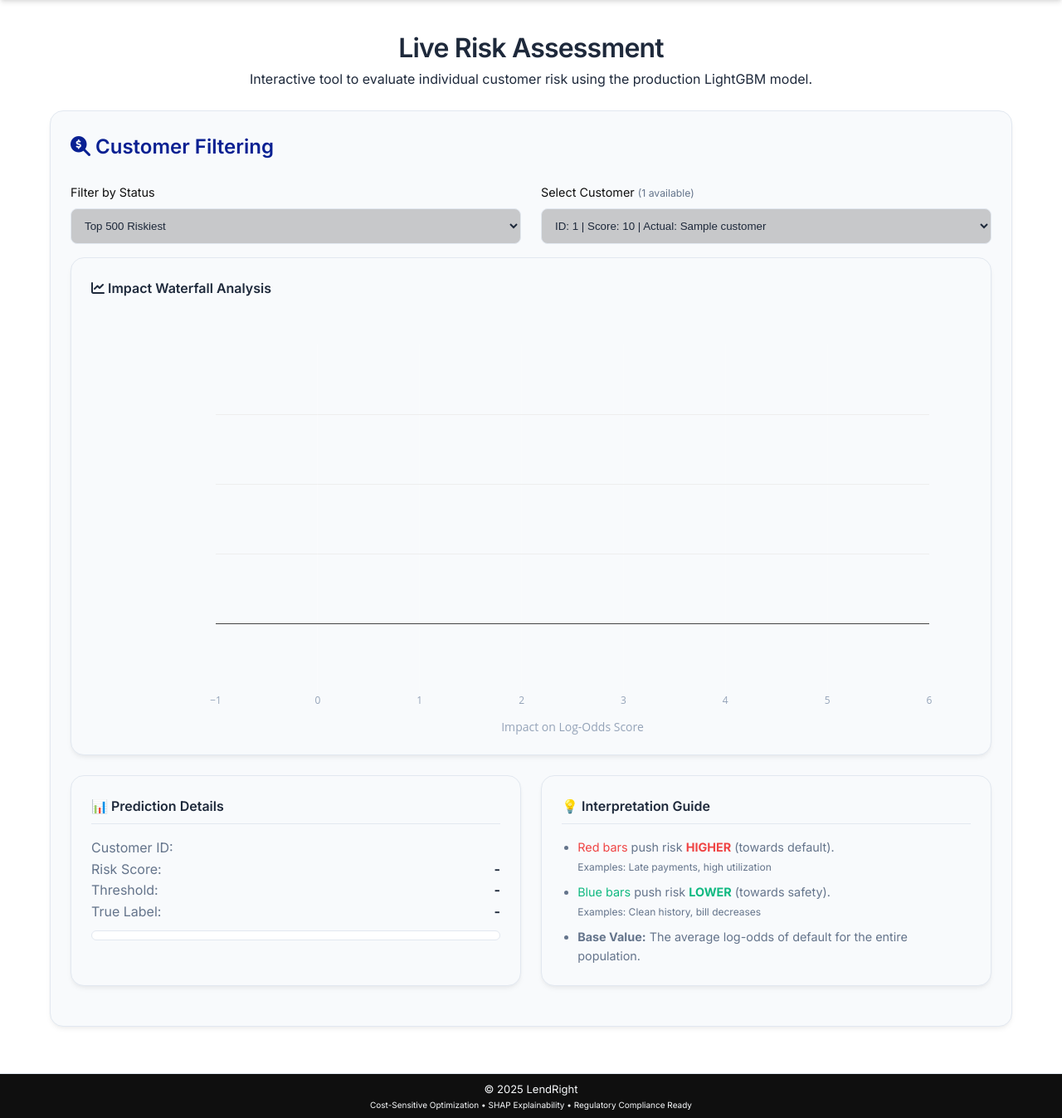
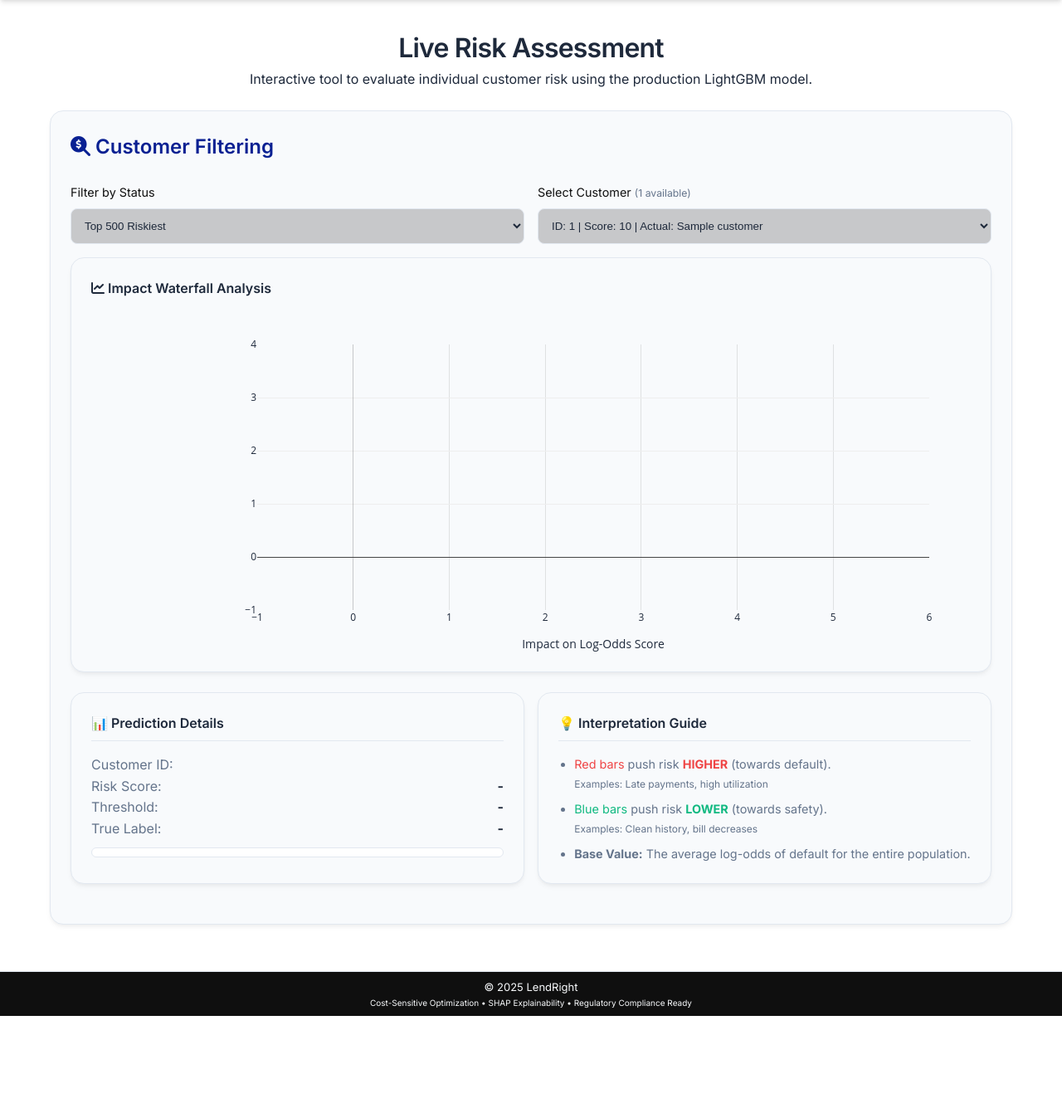
Before and after one commit to ying-jeanne/Business_Analytics, a Flask app: template II/templates/live.html in a window 1280 px wide. Shown: the part 64-1411 px from the top of the page at 83% size. After the commit the page ends 1288 px from the top, so only its background shows below. Run offline with Flask 3, Linux system fonts and the light colour scheme; the template is opened without the code that fills it: most values are stand-ins (such as "Sample title", 1, 10 or a date in 2020); some libraries are stand-ins or nearby versions.

Commit message:
push the latest version

```diff
--- a/II/static/css/style.css
+++ b/II/static/css/style.css
@@ -495,7 +495,7 @@ footer {
 .grid-2 {
     display: grid;
     grid-template-columns: 1fr 1fr;
-    gap: 1.5rem;
+    gap: 1rem;
 }
 
 .grid-3-1 {
--- a/II/templates/live.html
+++ b/II/templates/live.html
@@ -51,7 +51,9 @@
         <div id="loading" class="text-center p-4" style="display: none;">
             <i class="fas fa-circle-notch fa-spin fa-2x text-accent"></i>
         </div>
-        <div id="shap-plot" style="min-height: 500px;"></div>
+        <div style="overflow-x: auto;">
+            <div id="shap-plot" style="min-height: 400px; min-width: 600px;"></div>
+        </div>
     </div>
 
     <div class="grid-2">
@@ -173,7 +175,7 @@
                     textfont: {
                         family: 'Inter, sans-serif',
                         size: 12,
-                        color: '#94a3b8' // text-secondary
+                        color: '#1e293b' // text-primary
                     },
                     connector: {
                         line: {
@@ -207,21 +209,21 @@
                     showlegend: false,
                     xaxis: {
                         title: 'Impact on Log-Odds Score',
-                        gridcolor: 'rgba(255,255,255,0.1)',
-                        zerolinecolor: 'rgba(255,255,255,0.2)',
-                        tickfont: { color: '#94a3b8' },
-                        titlefont: { color: '#94a3b8' }
+                        gridcolor: 'rgba(0,0,0,0.1)',
+                        zerolinecolor: 'rgba(0,0,0,0.2)',
+                        tickfont: { color: '#1e293b' },
+                        titlefont: { color: '#1e293b' }
                     },
                     yaxis: {
                         automargin: true,
-                        tickfont: { color: '#f8fafc', size: 12 }, // Primary text color
+                        tickfont: { color: '#1e293b', size: 12 }, // Changed to dark grey
                         dtick: 1
                     },
-                    margin: { t: 30, l: 150, r: 50, b: 50 },
-                    height: 500
+                    margin: { t: 30, l: 200, r: 50, b: 50 },
+                    height: 400
                 };
 
-                const config = { resposive: true, displayModeBar: false };
+                const config = { responsive: true, displayModeBar: false };
 
                 Plotly.newPlot('shap-plot', [trace], layout, config);
             })
```
